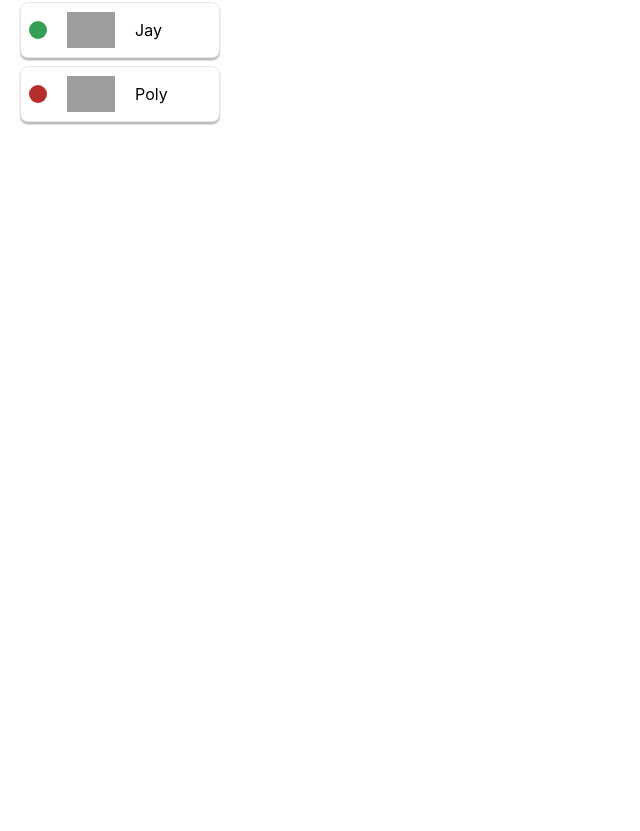
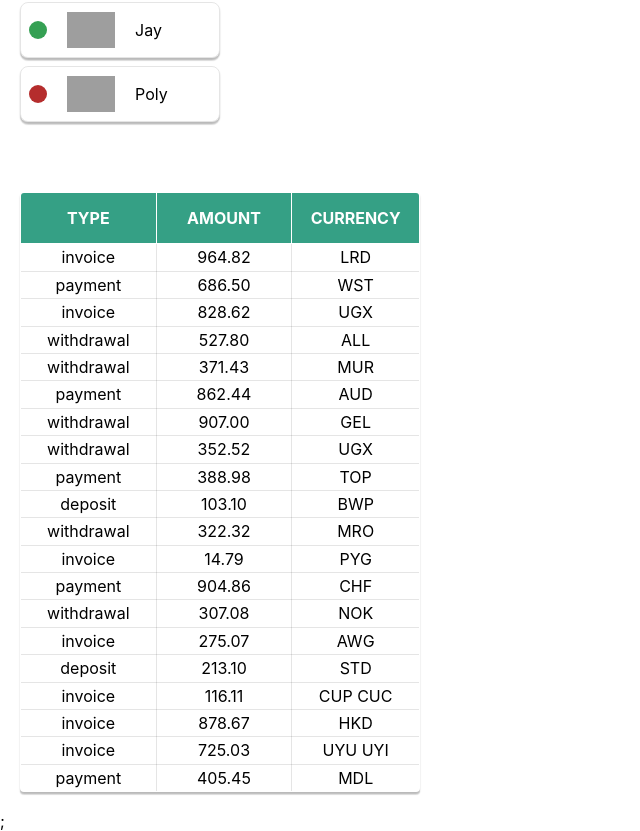
Before and after one commit to OksanaJarosch/goit-react-hw-01-components, a React (Create React App) app: page / in a window 1280 px wide. Shown: the part 855-1686 px from the top of the page, without its empty margins (0-640 px from the left). Before the commit the page ends 1047 px from the top, so only its background shows below. Built offline with nearby package versions, Linux system fonts and the light colour scheme; grey boxes are pictures that could not be loaded.

Commit message:
task-transaction-history

```diff
--- a/src/components/App.jsx
+++ b/src/components/App.jsx
@@ -1,10 +1,13 @@
 import user from "../data/user.json"
 import data from "../data/data.json"
 import friends from "../data/friends.json"
+import transactions from "../data/transactions.json"
+
 import { Profile } from "./Profile/Profile";
 import { GlobalStyle } from "GlobalStyle";
 import { Statistic } from "./Statistics/Statistics";
 import { FriendList } from "./FriendList/FriendList";
+import { TransactionHistory } from "./TransactionHistory/TransactionHistory";
 
 export const App = () => {
   return (
@@ -12,6 +15,7 @@
       <Profile user={user}/>
       <Statistic title="Upload stats" data={data}/>
       <FriendList friends={friends}/>
+      <TransactionHistory items={transactions} />;
 
       <GlobalStyle />
     </>
--- /dev/null
+++ b/src/components/TransactionHistory/TransactionHistory.jsx
@@ -0,0 +1,28 @@
+import { TransTable, TableHead, HeadItem, Item } from "./TransactionHistory.styled"
+
+
+export const TransactionHistory = ({items}) => {
+    return (
+        <TransTable>
+  <TableHead>
+    <tr>
+      <HeadItem>Type</HeadItem>
+      <HeadItem>Amount</HeadItem>
+      <HeadItem>Currency</HeadItem>
+    </tr>
+  </TableHead>
+
+  <tbody>
+    {items.map( item => {
+        return (
+            <tr key={item.id}>
+            <Item>{item.type}</Item>
+            <Item>{item.amount}</Item>
+            <Item>{item.currency}</Item>
+          </tr>
+        )
+    })}
+  </tbody>
+</TransTable>
+    )
+}
--- /dev/null
+++ b/src/components/TransactionHistory/TransactionHistory.styled.js
@@ -0,0 +1,30 @@
+import styled from "styled-components";
+
+export const TransTable = styled.table`
+width: 400px;
+margin: 20px;
+border: 1px solid rgba(0, 0, 0, 0.1);
+border-radius: 4px;
+box-shadow: 0px 3px 1px rgba(0, 0, 0, 0.1), 0px 2px 1px rgba(0, 0, 0, 0.08),
+    0px 2px 2px rgba(0, 0, 0, 0.12);
+    overflow: hidden;
+    text-align: center;
+    border-collapse: collapse;
+`;
+
+export const TableHead = styled.thead`
+background-color: #35A085;
+color: white;
+text-transform: uppercase;
+`;
+
+export const HeadItem = styled.th`
+padding: 16px;
+width: 34%;
+border: 1px solid white;
+`;
+
+export const Item = styled.td`
+padding: 4px;
+border: 1px solid rgba(0, 0, 0, 0.1);
+`;
--- /dev/null
+++ b/src/data/transactions.json
@@ -0,0 +1,122 @@
+[
+  {
+    "id": "1e0700a2-5183-4291-85cc-2065a036a683",
+    "type": "invoice",
+    "amount": "964.82",
+    "currency": "LRD"
+  },
+  {
+    "id": "a30f821b-4d25-4ff0-abdd-e340b3f0dd2b",
+    "type": "payment",
+    "amount": "686.50",
+    "currency": "WST"
+  },
+  {
+    "id": "44dca67a-8e5a-4798-bf8e-b15efd4e1abd",
+    "type": "invoice",
+    "amount": "828.62",
+    "currency": "UGX"
+  },
+  {
+    "id": "ea8ed3dc-2b68-4a53-905a-53ecb0adef33",
+    "type": "withdrawal",
+    "amount": "527.80",
+    "currency": "ALL"
+  },
+  {
+    "id": "ea76146a-0b00-4b80-bc02-a8c822176712",
+    "type": "withdrawal",
+    "amount": "371.43",
+    "currency": "MUR"
+  },
+  {
+    "id": "63ca02f9-d637-46b5-9237-f3b24425e029",
+    "type": "payment",
+    "amount": "862.44",
+    "currency": "AUD"
+  },
+  {
+    "id": "ed0263e8-59a5-4bf1-87e0-2bb88e53dc34",
+    "type": "withdrawal",
+    "amount": "907.00",
+    "currency": "GEL"
+  },
+  {
+    "id": "6013bad0-750c-4691-8bc2-d8f2b43969c4",
+    "type": "withdrawal",
+    "amount": "352.52",
+    "currency": "UGX"
+  },
+  {
+    "id": "252c7be4-8b06-4fa7-8d42-61fb835b70d5",
+    "type": "payment",
+    "amount": "388.98",
+    "currency": "TOP"
+  },
+  {
+    "id": "4eaab41b-b967-40ac-82ed-85fc66f646f1",
+    "type": "deposit",
+    "amount": "103.10",
+    "currency": "BWP"
+  },
+  {
+    "id": "9648a350-8469-42d5-8bf3-18090de5fe67",
+    "type": "withdrawal",
+    "amount": "322.32",
+    "currency": "MRO"
+  },
+  {
+    "id": "9c5c25fb-1a95-4b2f-8d1f-4c4426d677cc",
+    "type": "invoice",
+    "amount": "14.79",
+    "currency": "PYG"
+  },
+  {
+    "id": "43ef232c-80e9-4d6f-b48a-b22405620de3",
+    "type": "payment",
+    "amount": "904.86",
+    "currency": "CHF"
+  },
+  {
+    "id": "5161682e-e620-4019-ab0a-24ceb10fbd20",
+    "type": "withdrawal",
+    "amount": "307.08",
+    "currency": "NOK"
+  },
+  {
+    "id": "7b119d71-42e6-4c42-a141-6818b07bb9ff",
+    "type": "invoice",
+    "amount": "275.07",
+    "currency": "AWG"
+  },
+  {
+    "id": "a4f65722-65c4-4c28-b1f4-b8ed988bb205",
+    "type": "deposit",
+    "amount": "213.10",
+    "currency": "STD"
+  },
+  {
+    "id": "c6e5784b-0ca3-48d6-86e5-b5128af5a523",
+    "type": "invoice",
+    "amount": "116.11",
+    "currency": "CUP CUC"
+  },
+  {
+    "id": "c9ebed6a-3a02-4b49-ac0d-0534b51f2bfd",
+    "type": "invoice",
+    "amount": "878.67",
+    "currency": "HKD"
+  },
+  {
+    "id": "a4a98b0e-b22c-438b-9f83-de2df52110c8",
+    "type": "invoice",
+    "amount": "725.03",
+    "currency": "UYU UYI"
+  },
+  {
+    "id": "b39bfa7a-0166-4c47-94d6-87d20590f746",
+    "type": "payment",
+    "amount": "405.45",
+    "currency": "MDL"
+  }
+]
```
